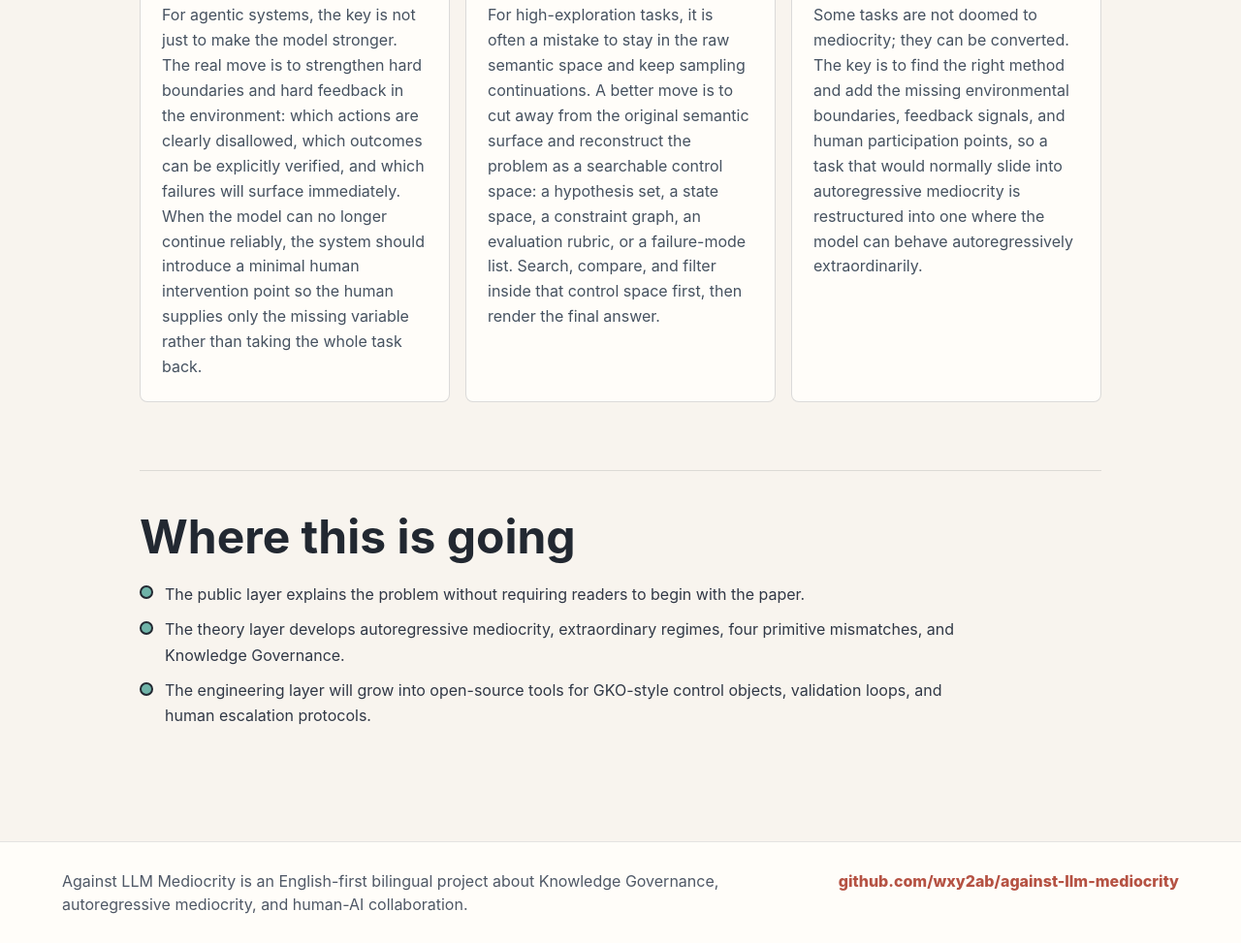
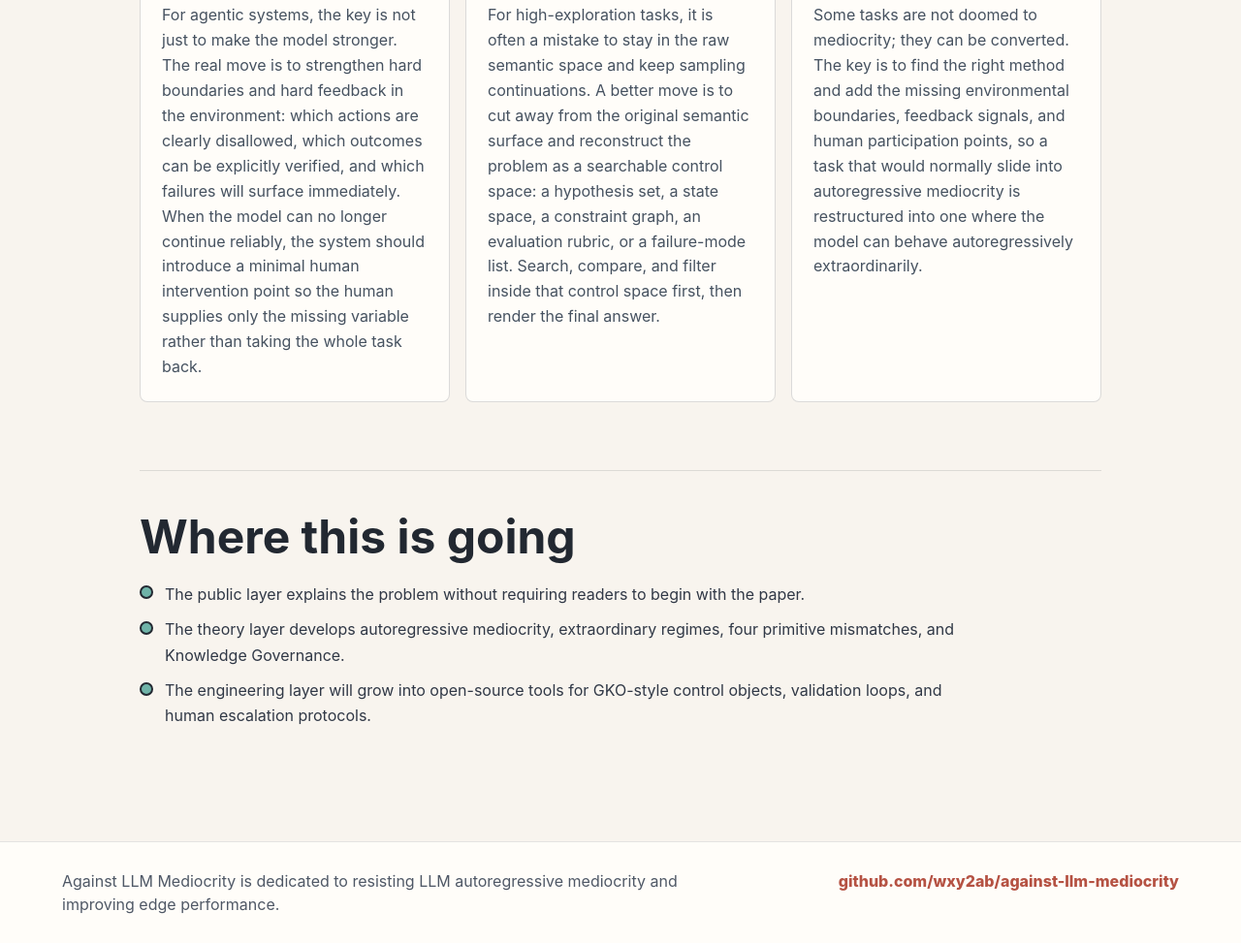
Before and after one commit to wxy2ab/against-llm-mediocrity, a website built with Vite: page index.html in a window 1280 px wide. Shown: the part 2809-3782 px from the top of the page at 97% size. Built offline with nearby package versions, Linux system fonts and the light colour scheme.

Commit message:
Remove bilingual-project positioning copy

```diff
--- a/index.html
+++ b/index.html
@@ -5,7 +5,7 @@
     <meta name="viewport" content="width=device-width, initial-scale=1.0" />
     <meta
       name="description"
-      content="A bilingual knowledge hub for understanding and engineering against LLM autoregressive mediocrity."
+      content="Against LLM Mediocrity is dedicated to resisting LLM autoregressive mediocrity and improving edge performance."
     />
     <title>Against LLM Mediocrity</title>
   </head>
--- a/src/content-loader.ts
+++ b/src/content-loader.ts
@@ -49,7 +49,7 @@ const siteMeta: Record<Lang, Omit<Site, "pages">> = {
     repoLabel: "GitHub",
     repoUrl: "https://github.com/wxy2ab/against-llm-mediocrity",
     footer:
-      "Against LLM Mediocrity is an English-first bilingual project about Knowledge Governance, autoregressive mediocrity, and human-AI collaboration.",
+      "Against LLM Mediocrity is dedicated to resisting LLM autoregressive mediocrity and improving edge performance.",
   },
   zh: {
     languageName: "中文",
@@ -57,7 +57,7 @@ const siteMeta: Record<Lang, Omit<Site, "pages">> = {
     repoLabel: "GitHub",
     repoUrl: "https://github.com/wxy2ab/against-llm-mediocrity",
     footer:
-      "Against LLM Mediocrity 是一个英文优先、中文镜像的双语项目，关注 Knowledge Governance、自回归平庸与人机治理式协作。",
+      "Against LLM Mediocrity 致力于对抗 LLM 的自回归平庸，提升边缘性能。",
   },
 };
 
```
Also changed, not shown: README.md.
